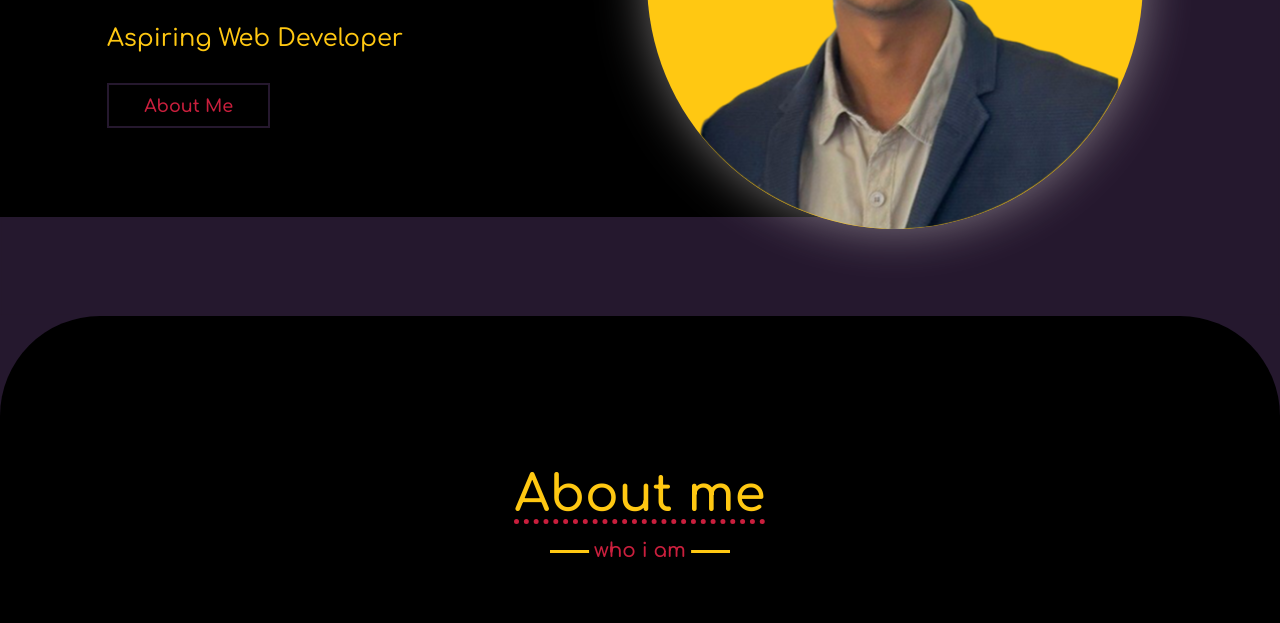
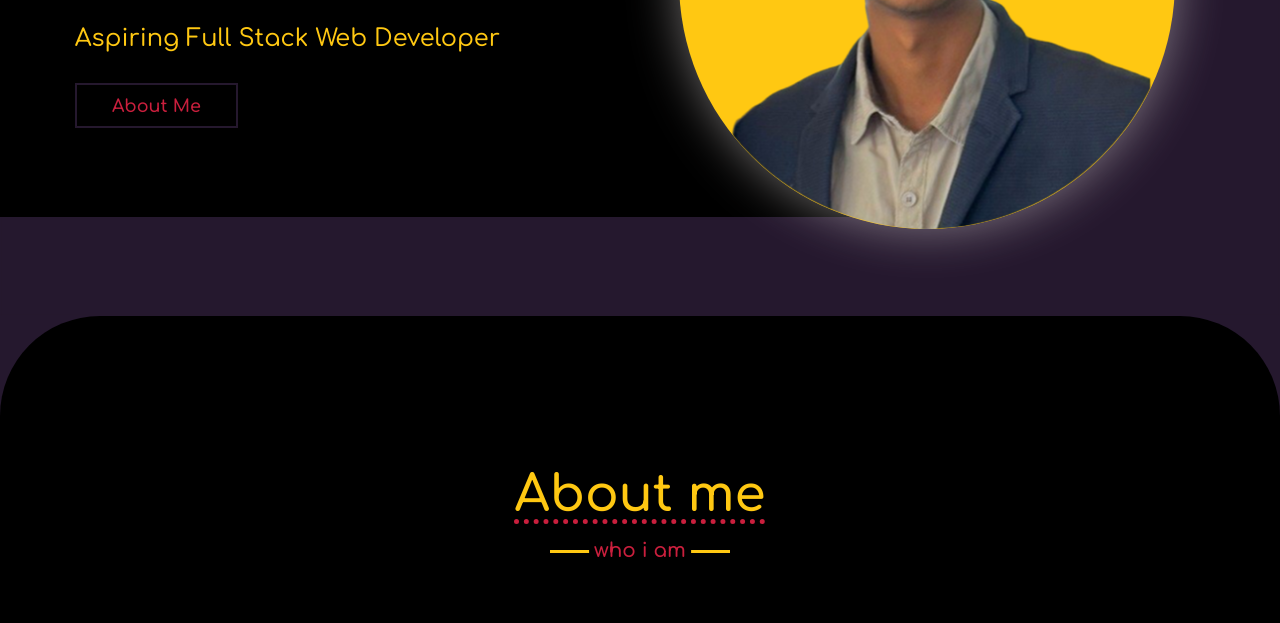
Before and after one commit to vanshpanchall/AWDP, a plain HTML site: page my portfolio/index.html in a window 1280 px wide. Shown: the part 477-1100 px from the top of the page. Drawn offline with nearby package versions, Linux system fonts and the light colour scheme.

Commit message:
Update index.html

```diff
--- a/my portfolio/index.html
+++ b/my portfolio/index.html
@@ -50,7 +50,7 @@
     <div class="user_info">
       <h2>Hello! My Name is</h2>
       <h1 class="user_name" ;>Vansh Panchal</h1>
-      <p>Aspiring Web Developer</p>
+      <p>Aspiring Full Stack Web Developer</p>
       <a href="#about" class="btn"><b>About Me</b></a>
     </div>
     <div class="user_img">
```
